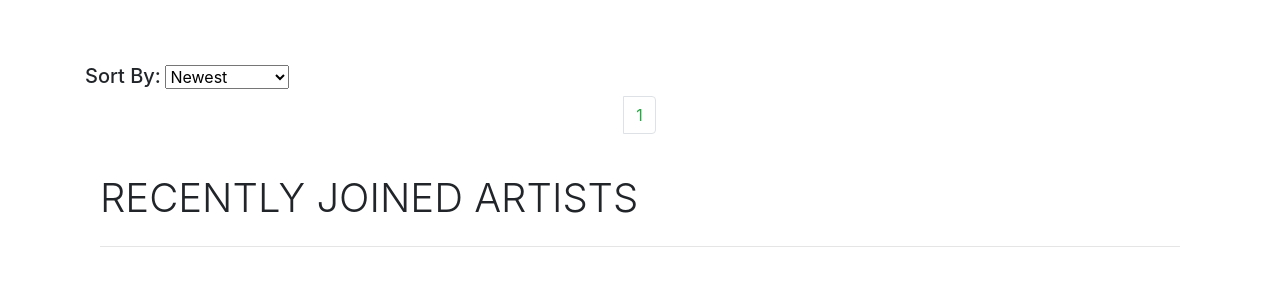
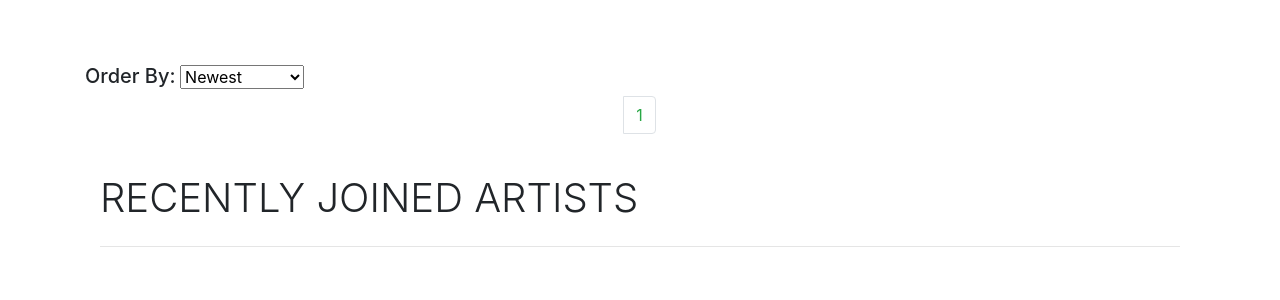
Before and after one commit to Suzan792/Project-C, a Django app: page / in a window 1280 px wide. Shown: the part 76-376 px from the top of the page. Run offline with Django 3.2, Linux system fonts and the light colour scheme; data that the repository does not hold is empty; parts of the project's set-up code (start-up, migrations or seed data) failed here and were passed over; some libraries are stand-ins or nearby versions; some web fonts are replaced.

Commit message:
changed filter label name

```diff
--- a/Django/website/templates/index.html
+++ b/Django/website/templates/index.html
@@ -41,7 +41,7 @@
 </div>
 
 <!--/.Carousel Wrapper-->
-<label class="h5 mt-3"for="colorSelect">Sort By:</label>
+<label class="h5 mt-3"for="colorSelect">Order By:</label>
 <select type="text" id="artworkFilter" name="artworkFilter">
       <option value="newest"><selected>Newest</option>
       <option value="oldest">Oldest</option>
```
